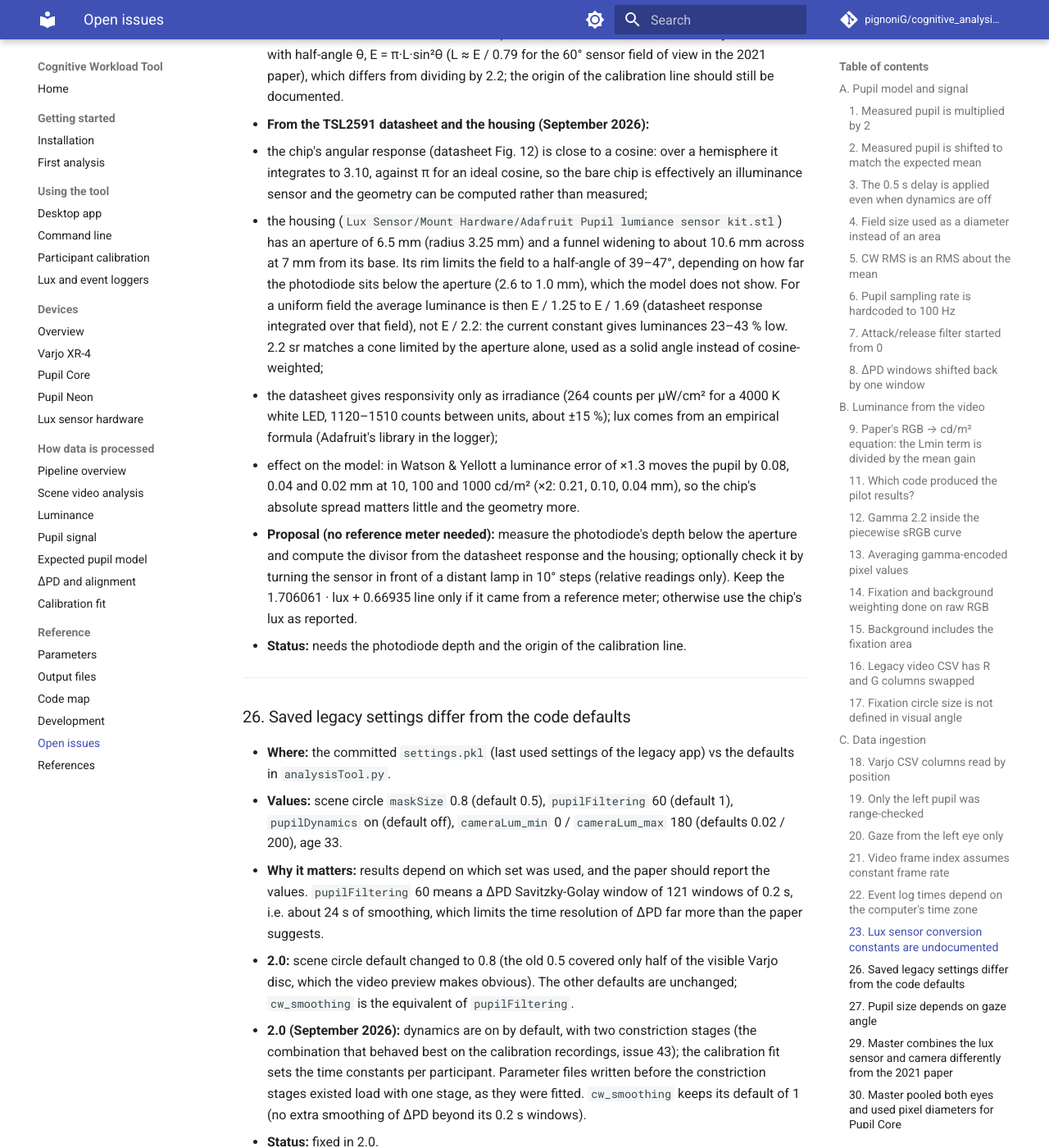
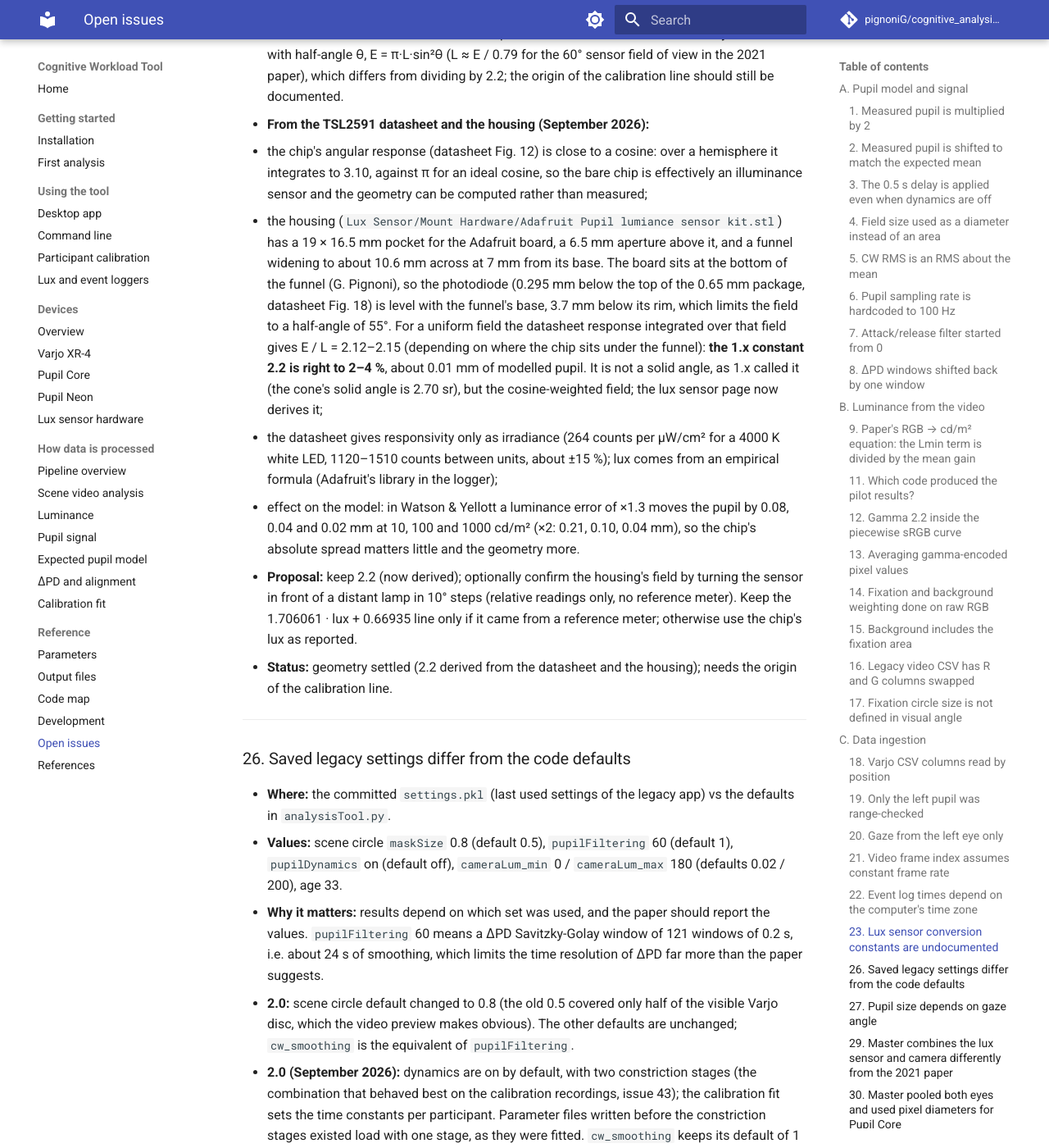
Before and after one commit to pignoniG/cognitive_analysis_tool, an MkDocs documentation site: the page built from docs/OPEN_ISSUES.md, in a window 1280 px wide and 1400 px high, scrolled down 10528 px. Shown: the whole window at 82% size. Built offline with MkDocs 1.6.1 and Material for MkDocs 9.7.7, drawn with Linux system fonts in a browser that asks for light colours; comment, search, counter and statistics services are not loaded.

Commit message:
Derive the lux sensor's 2.2 from the datasheet and the housing
With the board at the bottom of the funnel, the photodiode is level
with the funnel's base and the rim limits the field to a half-angle of
55 degrees. The TSL2591's near-cosine response integrated over that
field gives illuminance / luminance = 2.12-2.15, so the 1.x constant
2.2 is right to 2-4 %; it is the cosine-weighted field, not a solid
angle. The lux sensor page derives it; open issue 23 now needs only the
origin of the linear calibration.

```diff
--- a/docs/OPEN_ISSUES.md
+++ b/docs/OPEN_ISSUES.md
@@ -312,22 +312,24 @@ is revised; they remain in the git history of this file.
   - the chip's angular response (datasheet Fig. 12) is close to a cosine: over a hemisphere it integrates to 3.10,
     against π for an ideal cosine, so the bare chip is effectively an illuminance sensor and the geometry can be
     computed rather than measured;
-  - the housing (`Lux Sensor/Mount Hardware/Adafruit Pupil lumiance sensor kit.stl`) has an aperture of 6.5 mm
-    (radius 3.25 mm) and a funnel widening to about 10.6 mm across at 7 mm from its base. Its rim limits the field to
-    a half-angle of 39–47°, depending on how far the photodiode sits below the aperture (2.6 to 1.0 mm), which the
-    model does not show. For a uniform field the average luminance is then E / 1.25 to E / 1.69 (datasheet response
-    integrated over that field), not E / 2.2: the current constant gives luminances 23–43 % low. 2.2 sr matches a
-    cone limited by the aperture alone, used as a solid angle instead of cosine-weighted;
+  - the housing (`Lux Sensor/Mount Hardware/Adafruit Pupil lumiance sensor kit.stl`) has a 19 × 16.5 mm pocket for
+    the Adafruit board, a 6.5 mm aperture above it, and a funnel widening to about 10.6 mm across at 7 mm from its
+    base. The board sits at the bottom of the funnel (G. Pignoni), so the photodiode (0.295 mm below the top of the
+    0.65 mm package, datasheet Fig. 18) is level with the funnel's base, 3.7 mm below its rim, which limits the field
+    to a half-angle of 55°. For a uniform field the datasheet response integrated over that field gives E / L =
+    2.12–2.15 (depending on where the chip sits under the funnel): **the 1.x constant 2.2 is right to 2–4 %**, about
+    0.01 mm of modelled pupil. It is not a solid angle, as 1.x called it (the cone's solid angle is 2.70 sr), but the
+    cosine-weighted field; the lux sensor page now derives it;
   - the datasheet gives responsivity only as irradiance (264 counts per µW/cm² for a 4000 K white LED, 1120–1510
     counts between units, about ±15 %); lux comes from an empirical formula (Adafruit's library in the logger);
   - effect on the model: in Watson & Yellott a luminance error of ×1.3 moves the pupil by 0.08, 0.04 and 0.02 mm at
     10, 100 and 1000 cd/m² (×2: 0.21, 0.10, 0.04 mm), so the chip's absolute spread matters little and the geometry
     more.
-- **Proposal (no reference meter needed):** measure the photodiode's depth below the aperture and compute the divisor
-  from the datasheet response and the housing; optionally check it by turning the sensor in front of a distant lamp in
-  10° steps (relative readings only). Keep the 1.706061 · lux + 0.66935 line only if it came from a reference meter;
-  otherwise use the chip's lux as reported.
-- **Status:** needs the photodiode depth and the origin of the calibration line.
+- **Proposal:** keep 2.2 (now derived); optionally confirm the housing's field by turning the sensor in front of a
+  distant lamp in 10° steps (relative readings only, no reference meter). Keep the 1.706061 · lux + 0.66935 line only
+  if it came from a reference meter; otherwise use the chip's lux as reported.
+- **Status:** geometry settled (2.2 derived from the datasheet and the housing); needs the origin of the calibration
+  line.
 
 ---
 
```
Also changed, not shown: docs/hardware/lux-sensor.md (+16 -3 lines).
